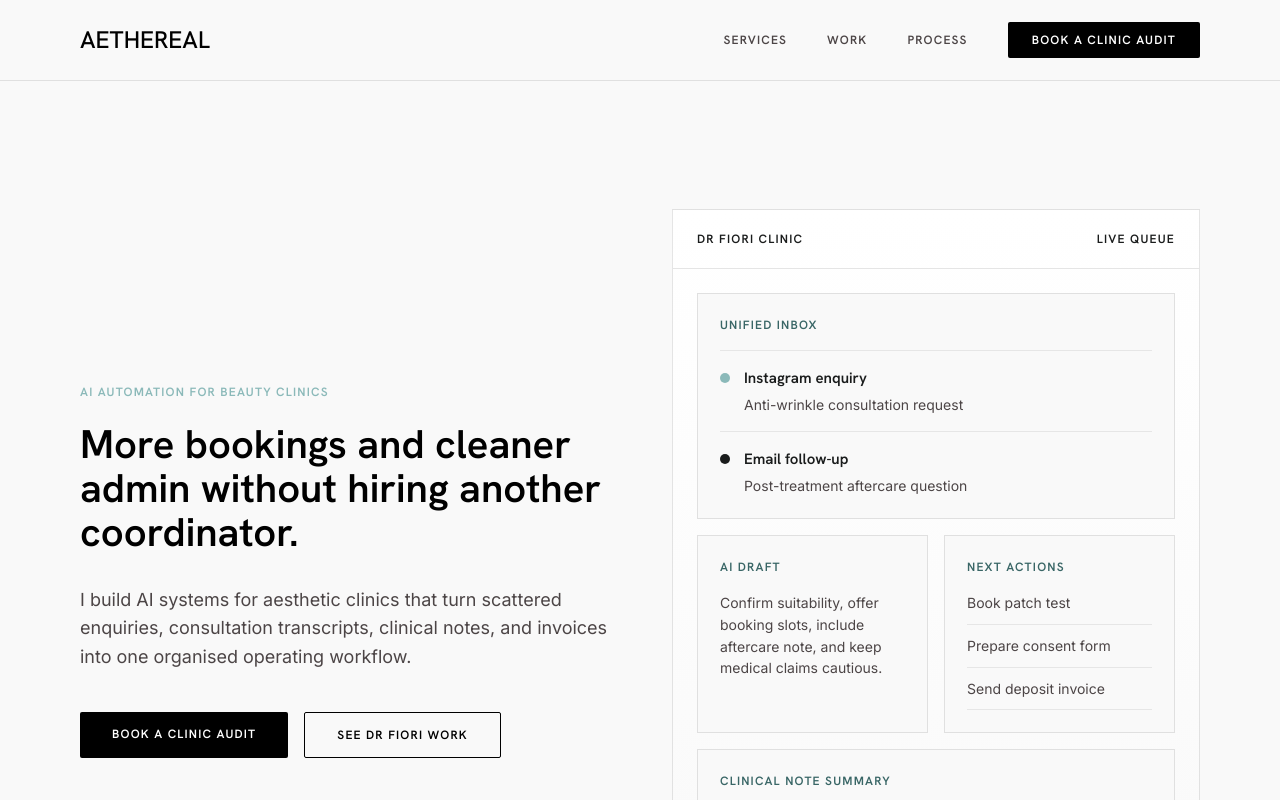
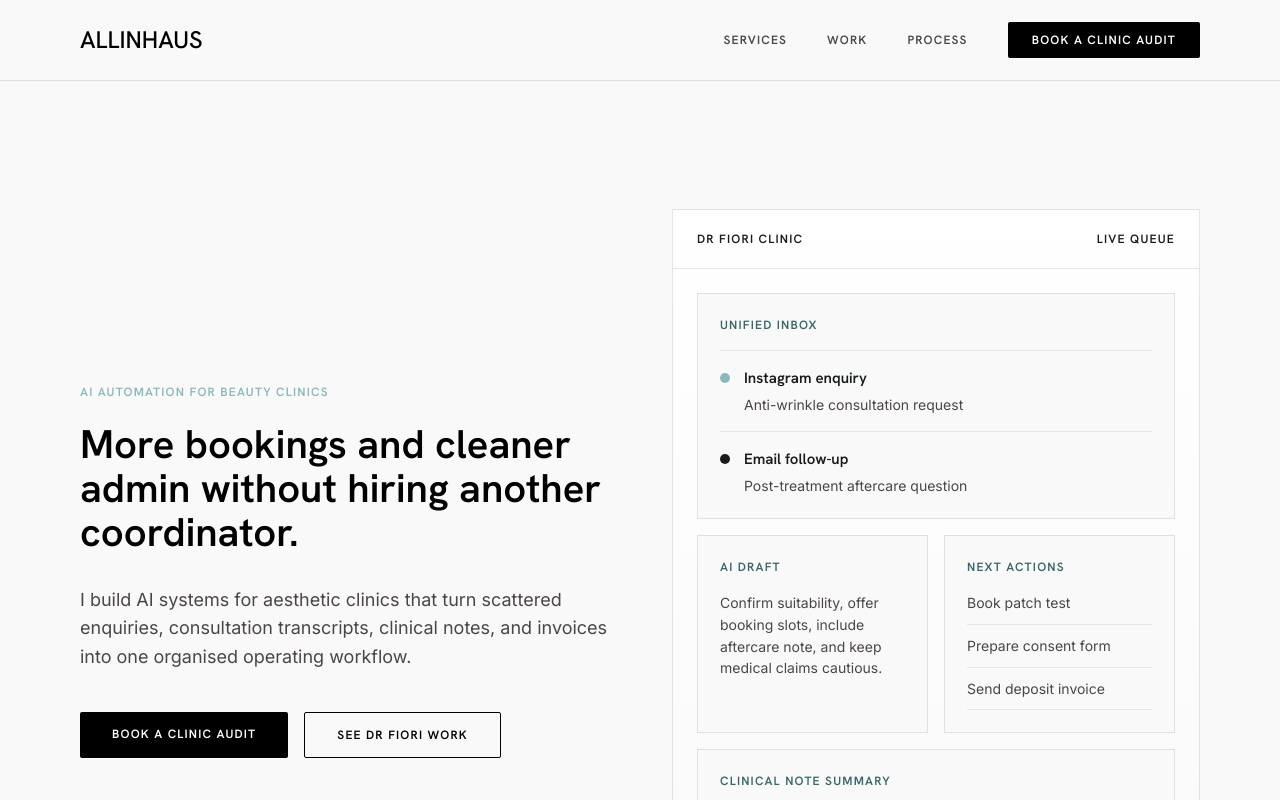
Before and after one commit to NT-151/portfolio_site, a Next.js app: page / in a window 1280 px wide. Shown: the top 800 px of the page. Built offline with nearby package versions, Linux system fonts and the light colour scheme.

Commit message:
Rename site brand to Allinhaus

```diff
--- a/app/components/EditorialFooter.tsx
+++ b/app/components/EditorialFooter.tsx
@@ -72,7 +72,7 @@ export default function EditorialFooter() {
           </div>
 
           <div className="flex flex-col gap-4 text-[12px] font-medium uppercase leading-tight text-on-surface-variant md:col-span-12 md:flex-row md:items-center md:justify-between">
-            <p>© AETHEREAL AI. ALL RIGHTS RESERVED · PRIVACY</p>
+            <p>© ALLINHAUS AI. ALL RIGHTS RESERVED · PRIVACY</p>
             <p>AI SYSTEMS FOR BEAUTY CLINICS</p>
           </div>
         </div>
--- a/app/contact/page.tsx
+++ b/app/contact/page.tsx
@@ -90,7 +90,7 @@ export default function ContactPage() {
             className="font-headline-md text-headline-md font-bold text-primary"
             href="/"
           >
-            AETHEREAL
+            ALLINHAUS
           </Link>
           <div className="hidden items-center gap-10 md:flex">
             {navItems.map((item) => (
--- a/app/layout.tsx
+++ b/app/layout.tsx
@@ -15,7 +15,7 @@ const inter = Inter({
 });
 
 export const metadata: Metadata = {
-  title: "AETHEREAL | AI Automation for Beauty Clinics",
+  title: "Allinhaus | AI Automation for Beauty Clinics",
   description:
     "AI automation systems for beauty clinics, including unified inboxes, LLM reply drafts, treatment note summaries, Pabau-ready exports, and invoice workflows.",
 };
--- a/app/page.tsx
+++ b/app/page.tsx
@@ -262,7 +262,7 @@ export default function HomePage() {
             className="font-headline-md text-headline-md font-bold text-primary"
             href="/"
           >
-            AETHEREAL
+            ALLINHAUS
           </Link>
           <div className="hidden items-center gap-10 md:flex">
             <a
```
